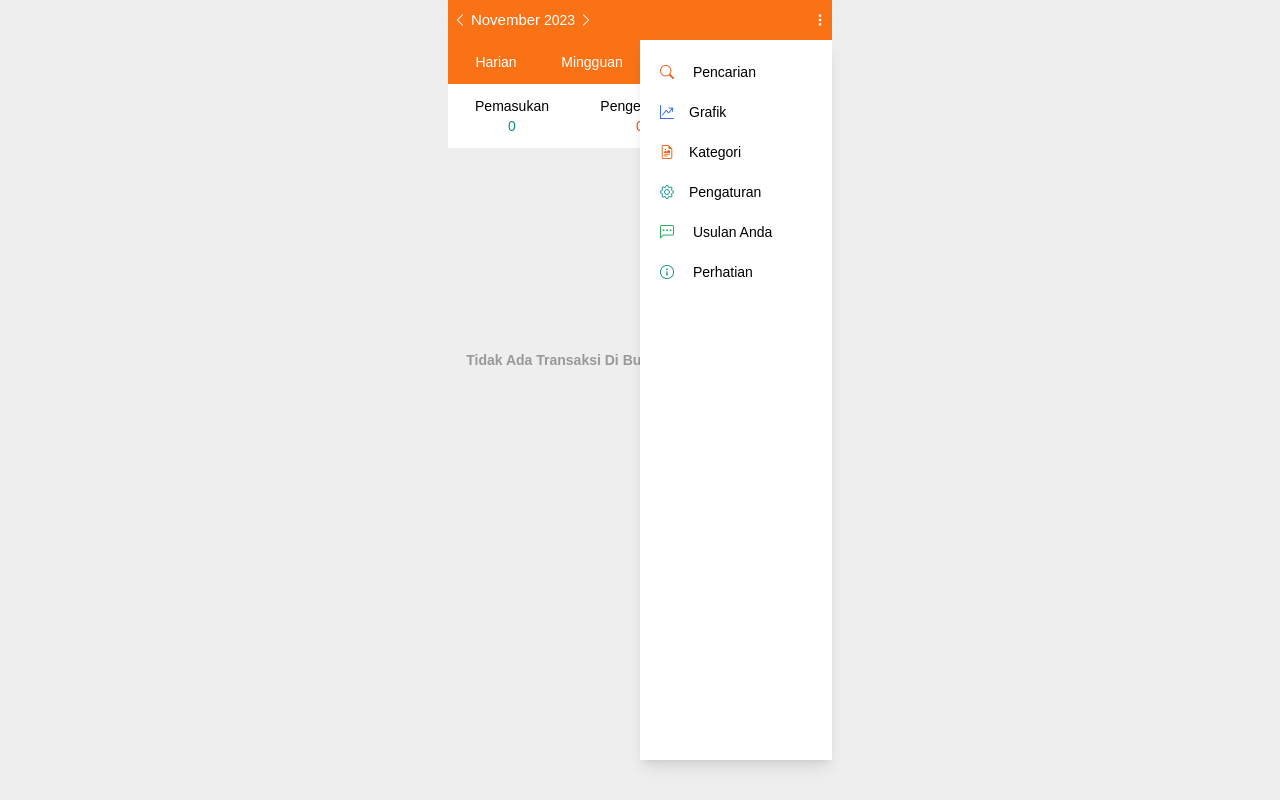
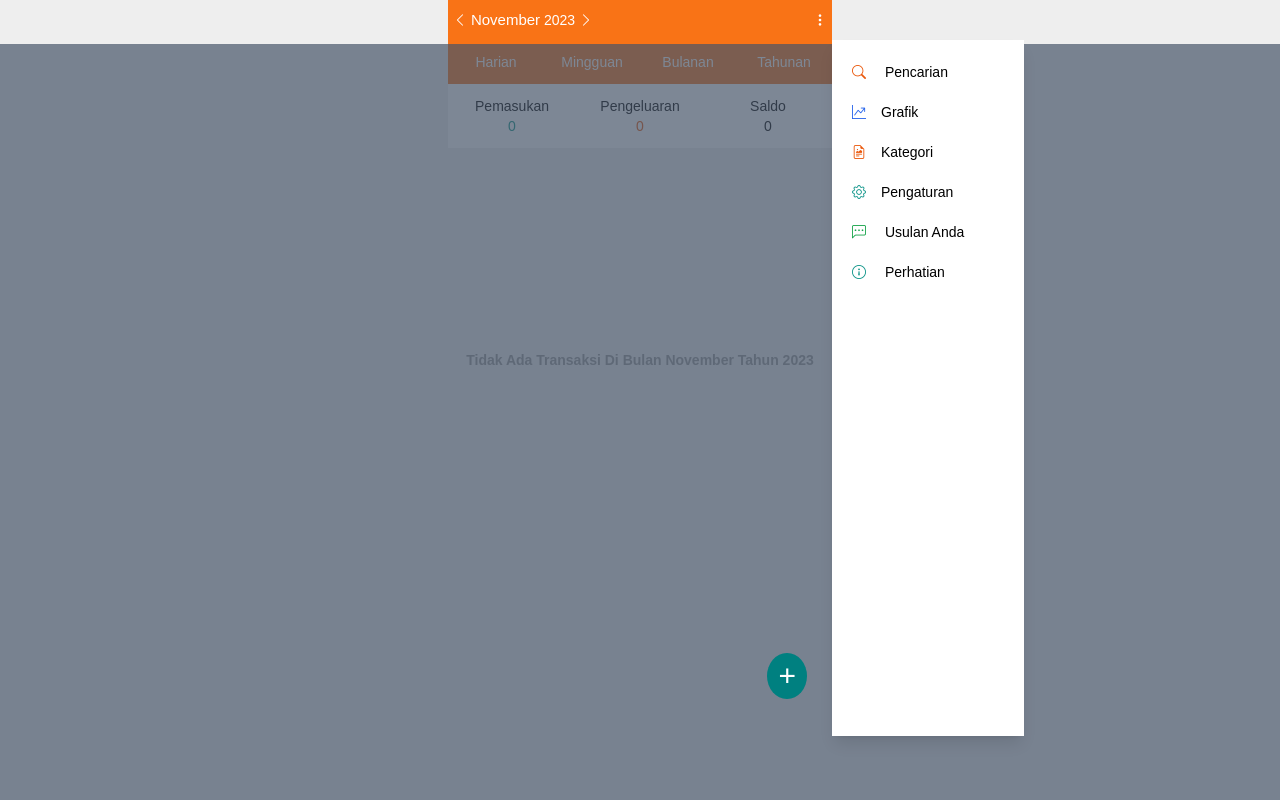
Before and after one commit to SalMuhammad/keuangan, a plain HTML site: page index.html in a window 1280 px wide. Both pictures are taken after a click on the icon 820 px from the left and 20 px from the top of the page. Drawn offline with nearby package versions, Linux system fonts and the light colour scheme.

Commit message:
menambahkan animasi

```diff
--- a/index.html
+++ b/index.html
@@ -24,8 +24,8 @@
         </figure>
 
         <i class="toggle bi bi-three-dots-vertical relative cursor-pointer z-20 font-bold"></i>
-        <!-- <div class="layer fixed top-11 right-0 bottom-0 left-0 bg-slate-600/70"> -->
-        <div class="max-w-sm side-bar w-1/2 h-[90vh] absolute pt-3 right-0 top-10 bg-white shadow-lg z-10 -mr-48">
+        <div class="layer fixed top-11 right-0 bottom-0 left-0 bg-slate-600/70 hidden"></div>
+        <div class="max-w-sm side-bar w-1/2 h-[87vh] absolute pt-3 right-0 top-10 bg-white shadow-lg z-10 translate-x-48 duration-100 transition-transform">
           <div class="ul-side-bar">
             <ul class="capitalize cursor-pointer-child bg-transparent">
               <li><i class="bi bi-search text-orange-600"></i> pencarian</li>
@@ -42,11 +42,11 @@
             </ul>
           </div>
         </div>
-        <!-- </div> -->
       </header>
 
       <figure
         class="max-w-sm mx-auto fixed top-0 right-0 bottom-0 left-0 bg-stone-200 text-gray-800 capitalize z-40 seting hidden">
+        <div>
           <div class="p-[10px] bg-orange-600 text-white">
             <i class="bi bi-arrow-left cursor-pointer"></i>
             <span>pengaturan</span>
@@ -211,6 +211,7 @@
               <div class="flex justify-between">
               </div>
           </figure>
+          </div>
       </figure>
 
 
--- a/script/prontEnd.js
+++ b/script/prontEnd.js
@@ -29,7 +29,8 @@ $(".btn").addEventListener('click', e =>{
 //  ketika toggle di klik menmabahkan atau menyimpan data
 $('.toggle').addEventListener('click',()=>{
   // clossSidebar()
-  $('.side-bar').classList.toggle('-mr-48')
+  $('.side-bar').classList.toggle('-translate-x-0')
+  $('.layer').classList.toggle('hidden')
 })
 
 // perilaku side bar
@@ -81,4 +82,4 @@ $('.elm-semua-aset .bi-arrow-left').addEventListener('click', () => close($('.el
 
 // .saldo bi bi-three-dots-vertical toggle cls
 // $('.pengaturan details').classList.remove('list-none')
-// nav-lainya
+// nav-lainya toggle
--- a/style.css
+++ b/style.css
@@ -361,10 +361,23 @@ ul a span{
    color: black;
   display: block;
 }
-.side-bar{
+/* .side-bar{
   transition: .5s;
+} */
+
+.layer{
+  animation: .3s ngeblur;
 }
 
+
+@keyframes ngeblur {
+  0%{
+    background-color: transparent;
+  }100%{
+    background-color:rgb(71 85 105 / 0.7);
+    backdrop-filter: 90px;
+  }
+}
 .side-bar li{
   padding: 10px 20px;
 }
@@ -393,3 +406,6 @@ details p{
 .seting li{
   padding: 7px 0;
 }
+.seting > div {
+  animation: 1s nambrak-benget;
+}
```
Also changed, not shown: grafik.html (+2 -0 lines). Lines whose indentation alone changed are shown as unchanged.
